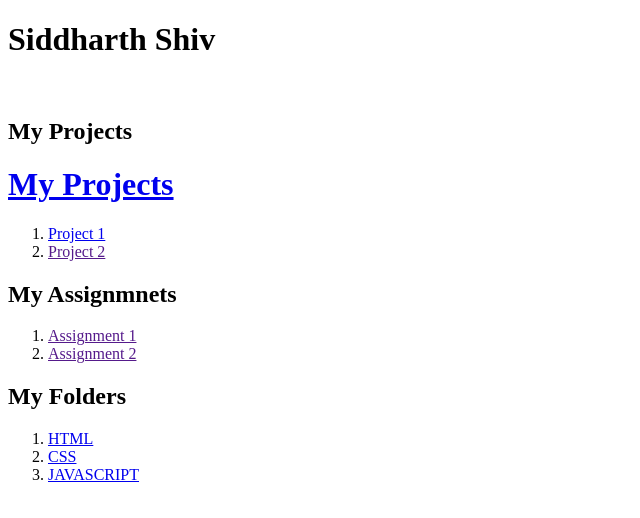
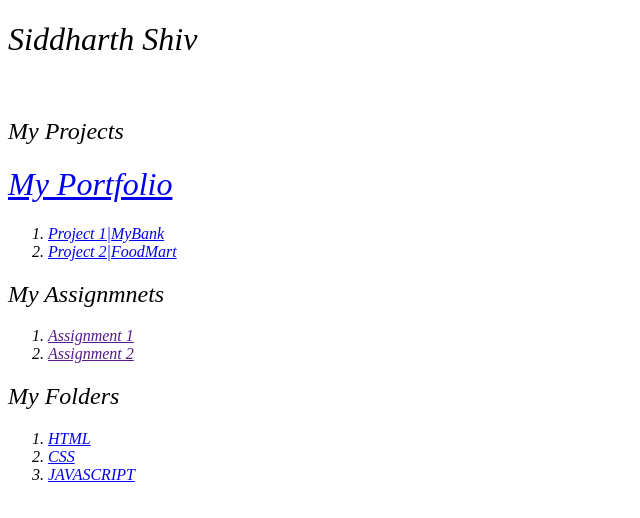
Before and after one commit to siddharthshiv1201/siddharthshiv1201.github.io, a plain HTML site: page index.html in a window 1280 px wide. Shown: the whole page, without its empty margins (0-640 px from the left). Drawn offline with Linux system fonts and the light colour scheme.

Commit message:
new update

```diff
--- a/index.html
+++ b/index.html
@@ -3,17 +3,18 @@
   <head>
     <meta charset="UTF-8" />
     <meta name="viewport" content="width=device-width, initial-scale=1.0" />
-    <title>Document</title>
+    <title>MainPage</title>
+    <style>*{font-style: italic; font-weight:1 ;}</style>
   </head>
   <body>
     <h1>Siddharth Shiv</h1>
     <br />
     <h2>My Projects</h2>
-    <a href="./Portfolio/index.html"><h1>My Projects</h1></a>
+    <a href="./Portfolio/index.html"><h1>My Portfolio</h1></a>
     <ol>
-      <li><a href="p1/index.html">Project 1</a></li>
+      <li><a href="p1/index.html">Project 1|MyBank</a></li>
 
-      <li><a href="">Project 2</a></li>
+      <li><a href="./p2/index.html">Project 2|FoodMart</a></li>
     </ol>
     <h2>My Assignmnets</h2>
     <ol>
```
Also changed, not shown: p1/index.html (+1 -1 lines), p2/index.html (+12 -0 lines).
